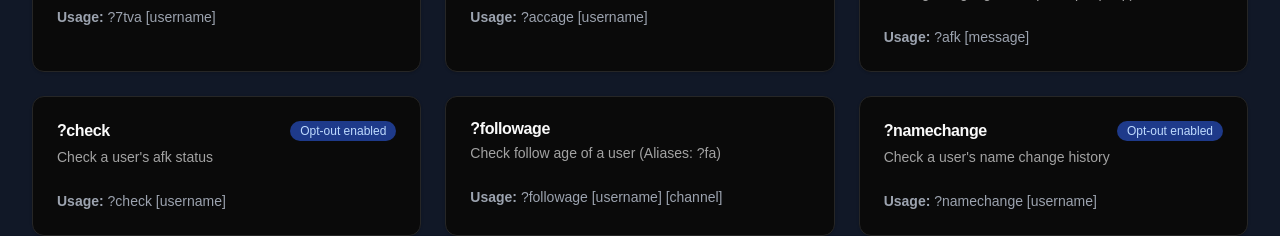
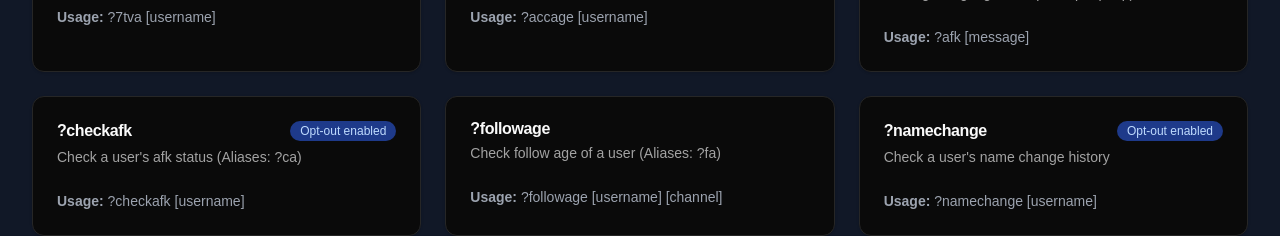
Before and after one commit to MrMalvic/twitchbotwebsite, a Next.js app: page / in a window 1280 px wide. Shown: the part 3160-3396 px from the top of the page. Built offline with nearby package versions, Linux system fonts and the light colour scheme.

Commit message:
Update command '?check' to '?checkafk' for clarity and consistency in command naming. Enhanced user experience by providing an alias for the updated command.

```diff
--- a/components/page.tsx
+++ b/components/page.tsx
@@ -71,7 +71,7 @@ const commandCategories: Record<string, Command[]> = {
     { name: '?7tva', description: 'Shows the age of a 7TV account', usage: '?7tva [username]' },
     { name: '?accage', description: 'Shows the age of a Twitch account', usage: '?accage [username]' },
     { name: '?afk', description: 'Set your AFK status. (Aliases: ?work, ?sleep, ?food, ?lurk, ?gaming, ?gn/?sleep, ?nap, ?poop)', usage: '?afk [message]' },
-    { name: '?check', description: 'Check a user\'s afk status', usage: '?check [username]', optOutEnabled: true },
+    { name: '?checkafk', description: 'Check a user\'s afk status (Aliases: ?ca)', usage: '?checkafk [username]', optOutEnabled: true },
     { name: '?followage', description: 'Check follow age of a user (Aliases: ?fa)', usage: '?followage [username] [channel]' },
 
     { name: '?namechange', description: 'Check a user\'s name change history', usage: '?namechange [username]', optOutEnabled: true },
```
